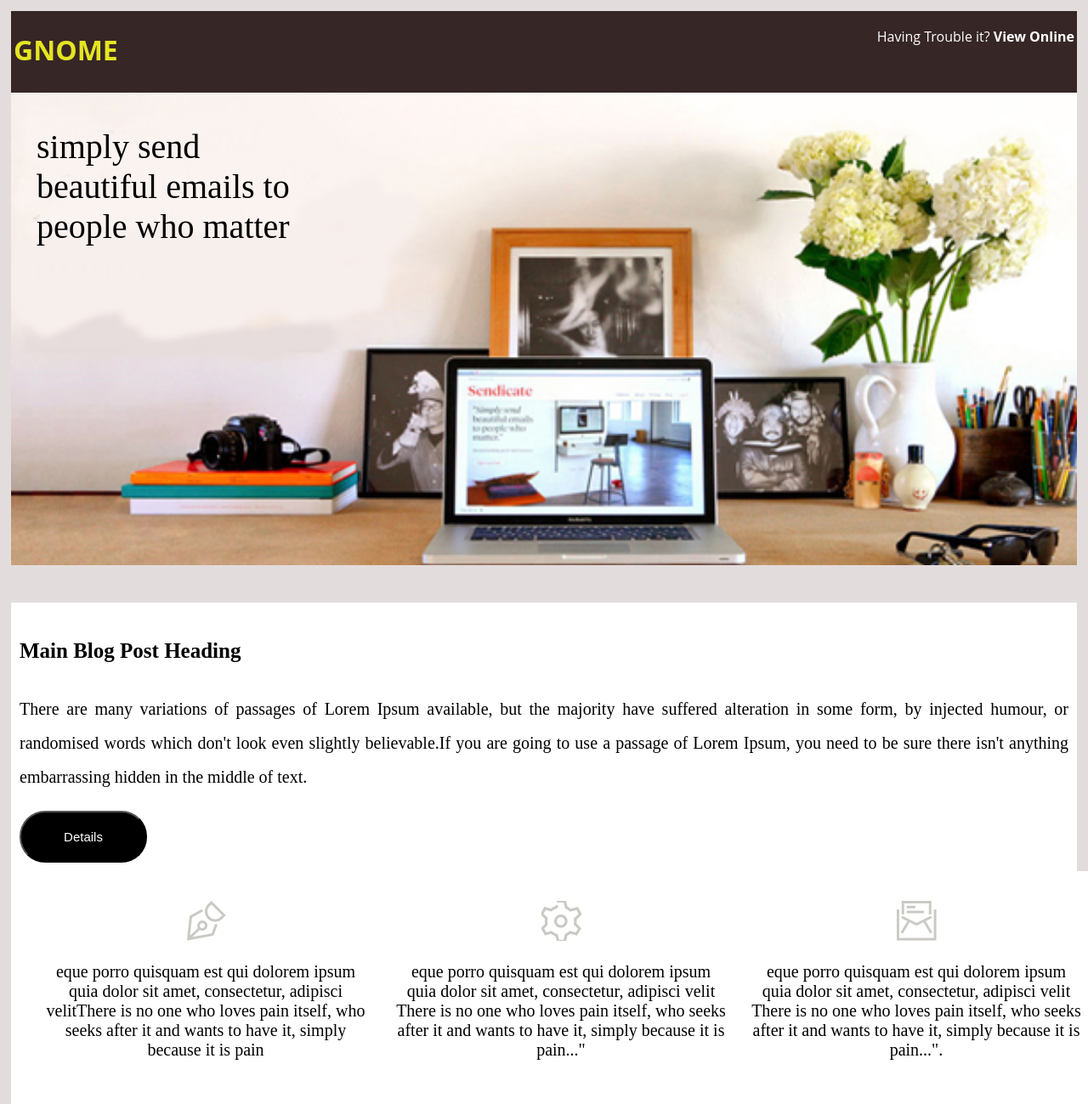
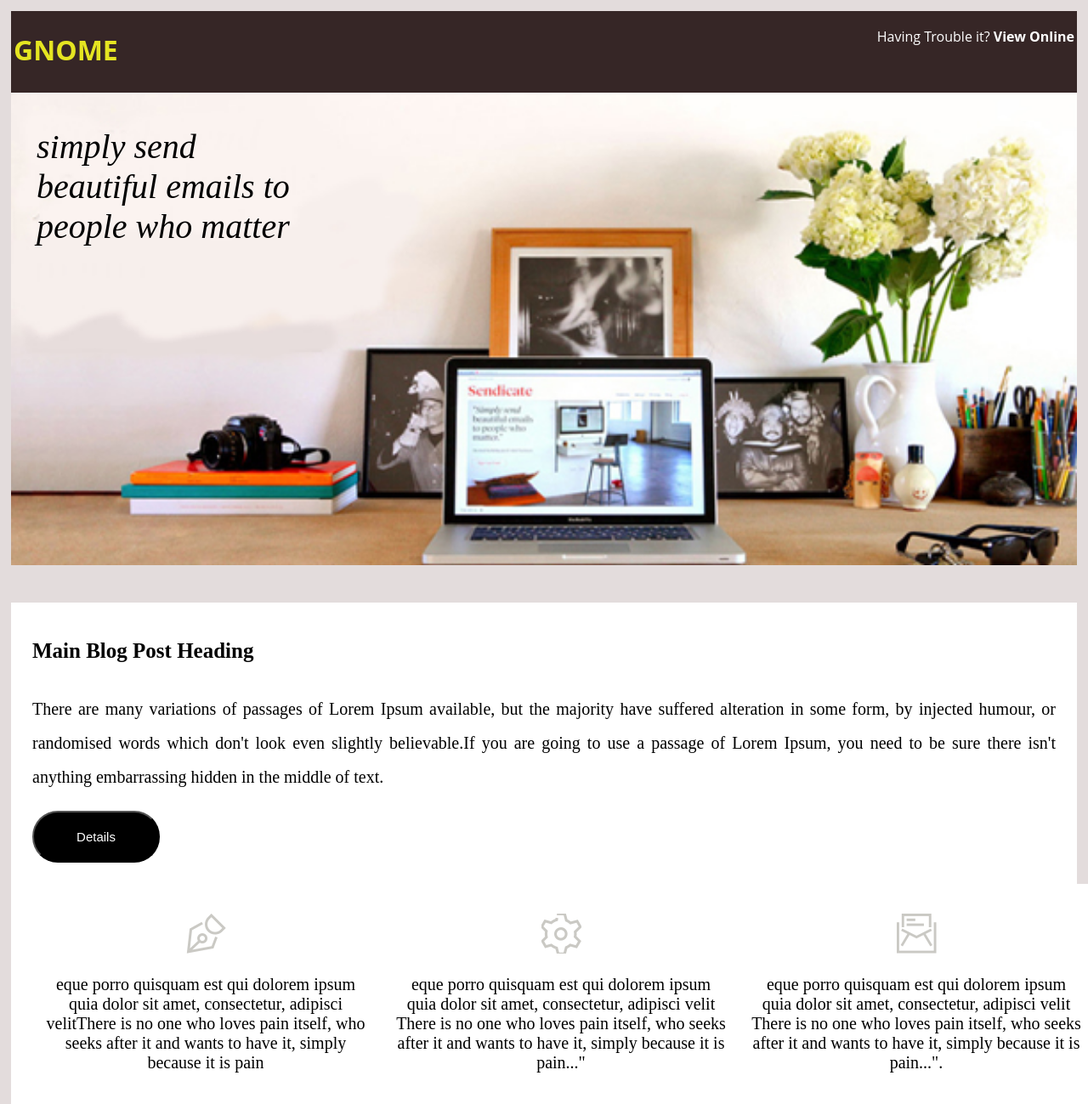
Before and after one commit to skafis/Gnome, a plain HTML site: page index.html in a window 1280 px wide. Shown: the top 1299 px of the page at 85% size. Drawn offline with Linux system fonts and the light colour scheme; a web font is replaced by a local one.

Commit message:
further styling and cleaning code

```diff
--- a/index.html
+++ b/index.html
@@ -17,9 +17,11 @@
             </div>
         </section>
         <section class="blog">
+            <div class="holding">
             <h4>Main Blog Post Heading</h4>
             <p class="content">There are many variations of passages of Lorem Ipsum available, but the majority have suffered alteration in some form, by injected humour, or randomised words which don't look even slightly believable.If you are going to use a passage of Lorem Ipsum, you need to be sure there isn't anything embarrassing hidden in the middle of text.</p>
             <button>Details</button>
+        </div>
         </section>
         <section>
             <div class="collection">
--- a/main.css
+++ b/main.css
@@ -32,11 +32,12 @@ p{
     background-size: 100%;
     height: 600px;
 }
-img {
+.image img{
     background-size: 100%;
     color:
 }
 .style{
+    font-style: italic;
     float: left;
     font-size:40px;
     width: 300px;
@@ -69,6 +70,7 @@ button{
     width: auto;
     height: 15%;
     padding: 10px;
+    margin-left:
 }
 
 .collection {
@@ -159,3 +161,7 @@ button{
     width: auto;
     display: inline-block;
 }
+
+.holding {
+    margin: 15px;
+}
```
Also changed, not shown: core_guide.jpg (added).
